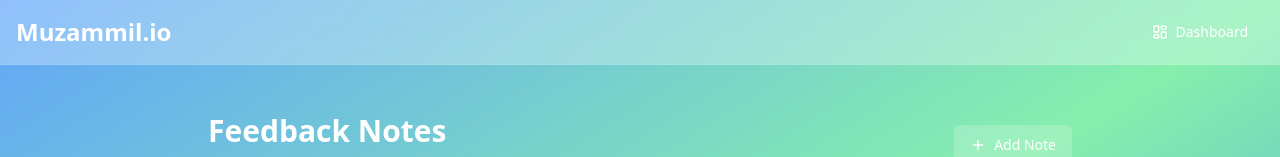
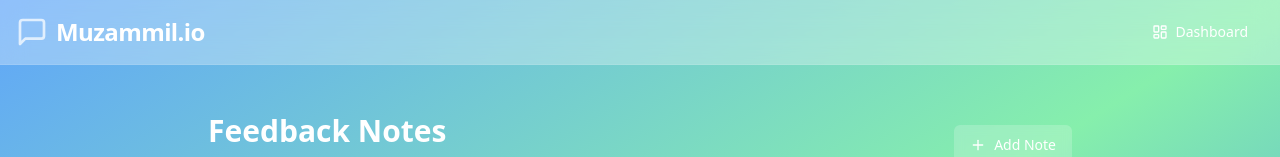
Before and after one commit to muzammil67552/feedback-friend, a React (Vite) app: page / in a window 1280 px wide. Shown: the top 157 px of the page. Built offline with nearby package versions, Linux system fonts and the light colour scheme.

Commit message:
Improve navbar logo
Add a new logo to the navbar.

```diff
--- a/src/pages/Index.tsx
+++ b/src/pages/Index.tsx
@@ -4,7 +4,7 @@ import { Note } from "@/types/Note";
 import { NoteCard } from "@/components/NoteCard";
 import { NoteForm } from "@/components/NoteForm";
 import { Button } from "@/components/ui/button";
-import { Plus, LayoutDashboard, Save, Clock, Star, User } from "lucide-react";
+import { Plus, LayoutDashboard, Save, Clock, Star, User, MessageSquare } from "lucide-react";
 import { useToast } from "@/components/ui/use-toast";
 import {
   DropdownMenu,
@@ -63,7 +63,10 @@ const Index = () => {
       <nav className="backdrop-blur-md bg-white/30 border-b border-white/10">
         <div className="container mx-auto px-4">
           <div className="flex items-center justify-between h-16">
-            <span className="text-2xl font-bold text-white">Muzammil.io</span>
+            <div className="flex items-center space-x-2">
+              <MessageSquare className="h-8 w-8 text-white animate-pulse" />
+              <span className="text-2xl font-bold text-white tracking-tight">Muzammil.io</span>
+            </div>
             <div className="flex items-center gap-6">
               <DropdownMenu>
                 <DropdownMenuTrigger asChild>
```
